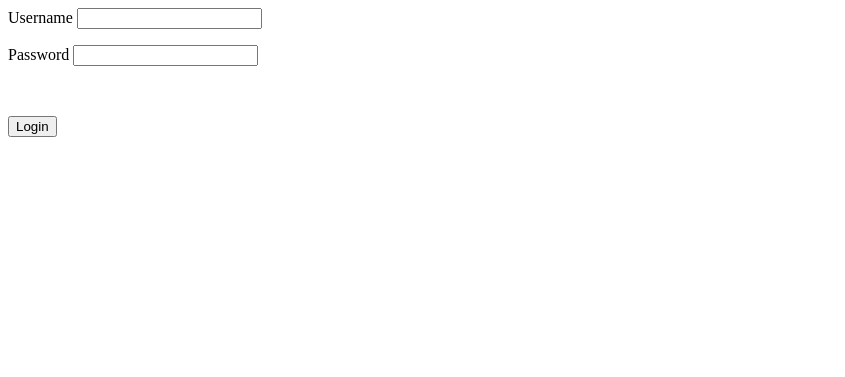
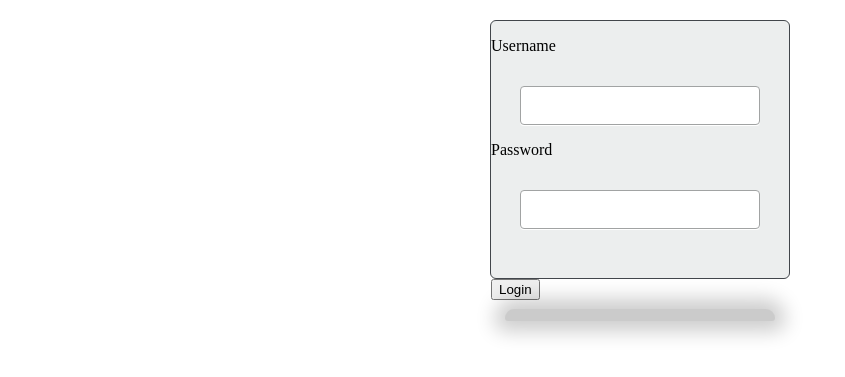
Before and after one commit to arsh-boparai/c0710012_Arshdeep_finalexam_section2, a PHP site: page / in a window 1280 px wide. Shown: the top 377 px of the page, without its empty margins (0-845 px from the left). Run offline with PHP 8.4, Linux system fonts and the light colour scheme; data that the repository does not hold is empty.

Commit message:
Update login.php

```diff
--- a/arsh/View/login.php
+++ b/arsh/View/login.php
@@ -2,11 +2,135 @@
 
 <html>
 <head>
+<style>
+  html { height: 100% }
+::-moz-selection { background: #fe57a1; color: #fff; text-shadow: none; }
+::selection { background: #fe57a1; color: #fff; text-shadow: none; }
+body { background-image: radial-gradient( cover, rgba(92,100,111,1) 0%,rgba(31,35,40,1) 100%), url('http://i.minus.com/io97fW9I0NqJq.png') }
+.login {
+  background: #eceeee;
+  border: 1px solid #42464b;
+  border-radius: 6px;
+  height: 257px;
+  margin: 20px auto 0;
+  width: 298px;
+}
+.login h1 {
+  background-image: linear-gradient(top, #f1f3f3, #d4dae0);
+  border-bottom: 1px solid #a6abaf;
+  border-radius: 6px 6px 0 0;
+  box-sizing: border-box;
+  color: #727678;
+  display: block;
+  height: 43px;
+  font: 600 14px/1 'Open Sans', sans-serif;
+  padding-top: 14px;
+  margin: 0;
+  text-align: center;
+  text-shadow: 0 -1px 0 rgba(0,0,0,0.2), 0 1px 0 #fff;
+}
+input[type="password"], input[type="text"] {
+  background: url('http://i.minus.com/ibhqW9Buanohx2.png') center left no-repeat, linear-gradient(top, #d6d7d7, #dee0e0);
+  border: 1px solid #a1a3a3;
+  border-radius: 4px;
+  box-shadow: 0 1px #fff;
+  box-sizing: border-box;
+  color: #696969;
+  height: 39px;
+  margin: 31px 0 0 29px;
+  padding-left: 37px;
+  transition: box-shadow 0.3s;
+  width: 240px;
+}
+input[type="password"]:focus, input[type="text"]:focus {
+  box-shadow: 0 0 4px 1px rgba(55, 166, 155, 0.3);
+  outline: 0;
+}
+.show-password {
+  display: block;
+  height: 16px;
+  margin: 26px 0 0 28px;
+  width: 87px;
+}
+input[type="checkbox"] {
+  cursor: pointer;
+  height: 16px;
+  opacity: 0;
+  position: relative;
+  width: 64px;
+}
+input[type="checkbox"]:checked {
+  left: 29px;
+  width: 58px;
+}
+.toggle {
+  background: url(http://i.minus.com/ibitS19pe8PVX6.png) no-repeat;
+  display: block;
+  height: 16px;
+  margin-top: -20px;
+  width: 87px;
+  z-index: -1;
+}
+input[type="checkbox"]:checked + .toggle { background-position: 0 -16px }
+.forgot {
+  color: #7f7f7f;
+  display: inline-block;
+  float: right;
+  font: 12px/1 sans-serif;
+  left: -19px;
+  position: relative;
+  text-decoration: none;
+  top: 5px;
+  transition: color .4s;
+}
+.forgot:hover { color: #3b3b3b }
+input[type="submit"] {
+  width:240px;
+  height:35px;
+  display:block;
+  font-family:Arial, "Helvetica", sans-serif;
+  font-size:16px;
+  font-weight:bold;
+  color:#fff;
+  text-decoration:none;
+  text-transform:uppercase;
+  text-align:center;
+  text-shadow:1px 1px 0px #37a69b;
+  padding-top:6px;
+  margin: 29px 0 0 29px;
+  position:relative;
+  cursor:pointer;
+  border: none;
+  background-color: #37a69b;
+  background-image: linear-gradient(top,#3db0a6,#3111);
+  border-top-left-radius: 5px;
+  border-top-right-radius: 5px;
+  border-bottom-right-radius: 5px;
+  border-bottom-left-radius:5px;
+  box-shadow: inset 0px 1px 0px #2ab7ec, 0px 5px 0px 0px #497a78, 0px 10px 5px #999;
+}
 
+.shadow {
+  background: #000;
+  border-radius: 12px 12px 4px 4px;
+  box-shadow: 0 0 20px 10px #000;
+  height: 12px;
+  margin: 30px auto;
+  opacity: 0.2;
+  width: 270px;
+}
+
+
+input[type="submit"]:active {
+  top:3px;
+  box-shadow: inset 0px 1px 0px #2ab7ec, 0px 2px 0px 0px #31524d, 0px 5px 3px #999;
+}
+
+  </style>
 </head>
 
 <body>
-
+<div class="login">
 <form action="" method="POST">
   <p>
    <label>Username</label>
@@ -23,6 +147,7 @@
       <button type="submit" name="submit"><span>Login</span></button>
   </p>
  </form>
-
+  </div>
+  <div class="shadow"></div>
 </body>
 </html>
```
